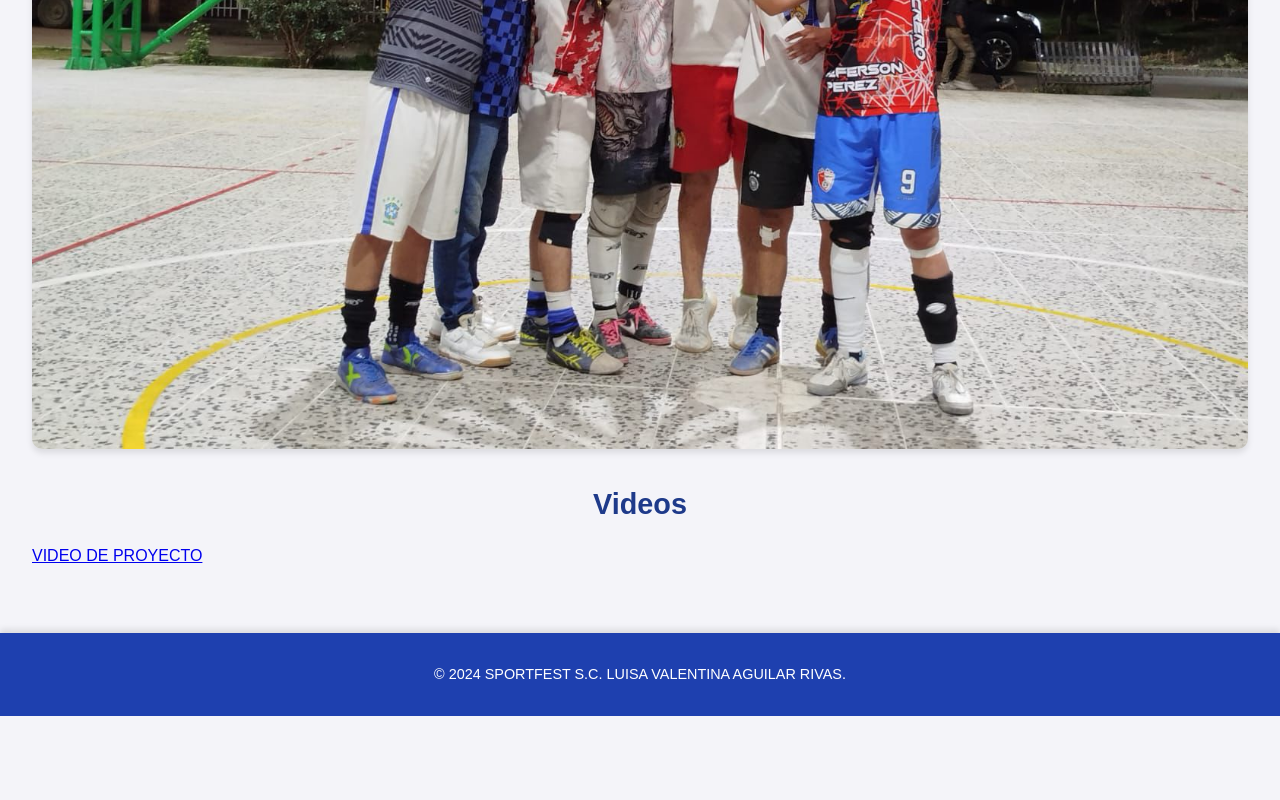
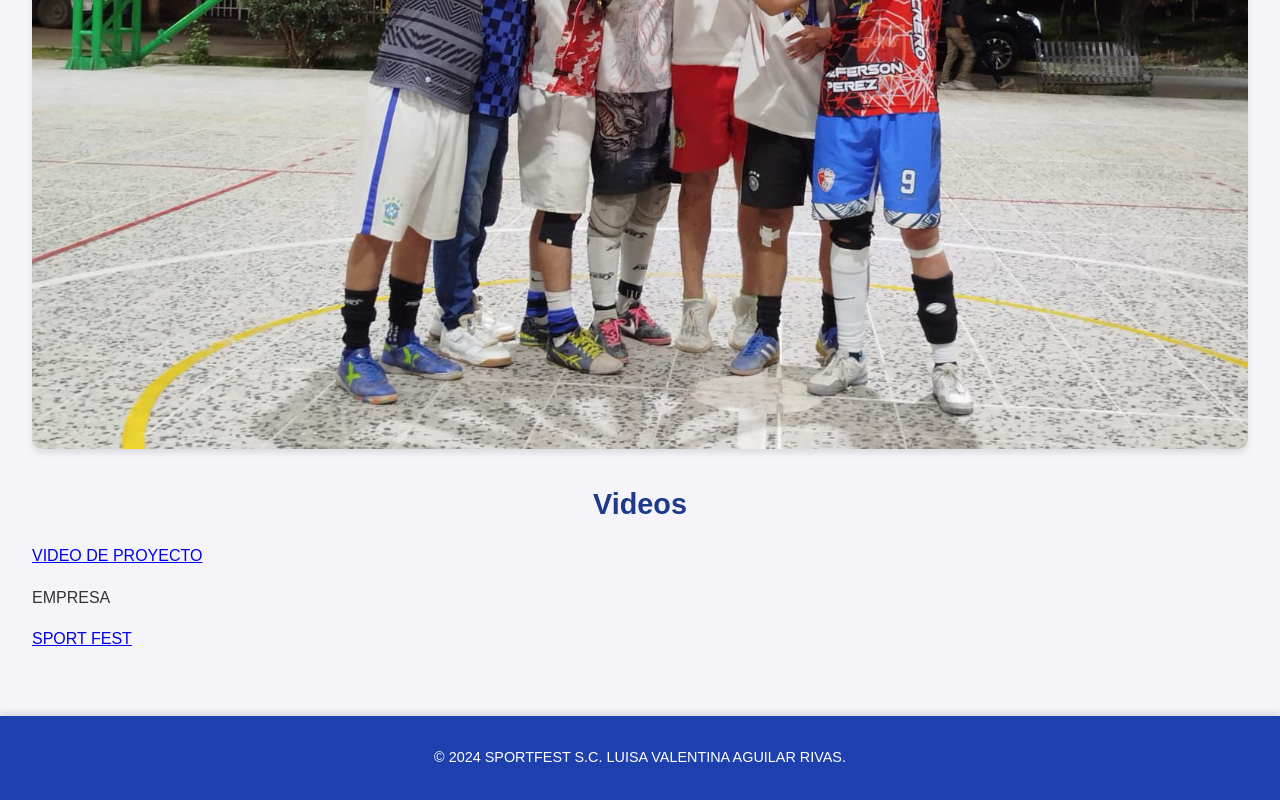
Before and after one commit to Cris12389/Nivelacion-de-el-a-o, a plain HTML site: page index.html in a window 1280 px wide. Shown: the part 4618-5418 px from the top of the page. Before the commit the page ends 5334 px from the top, so only its background shows below. Drawn offline with Linux system fonts and the light colour scheme.

Commit message:
Add files via upload

```diff
--- a/index.html
+++ b/index.html
@@ -66,6 +66,8 @@
             <h2>Videos</h2>
 
             <a href="https://youtu.be/vUGylUOfNPI?si=RW2dk_MOFI9O1-JG" target="_blank">VIDEO DE PROYECTO</a>
+            <p> EMPRESA </p>
+            <a href="https://youtu.be/PhHGczwDNnE?si=PCe3wuWyOc0EUBC1" target="_blank">SPORT FEST</a>
 
 
 
```
